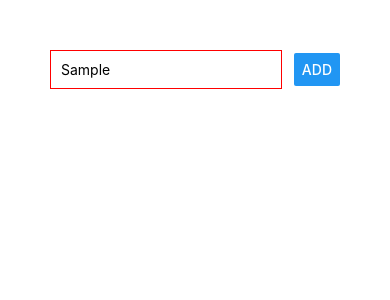
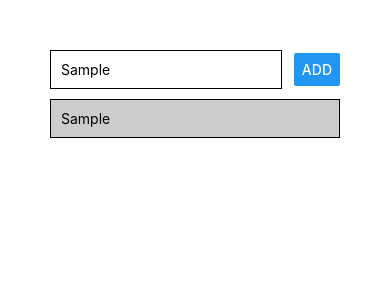
Before and after one commit to Aaronjsmith0/react-native-course, a React Native app: screen / in a window 390 px wide. Both pictures are taken after typing "Sample" into the empty fields and a click on the button "ADD". Shown: the top 300 px of the page. Built offline with nearby package versions, Linux system fonts and the light colour scheme.

Commit message:
got broken into components

```diff
--- a/App.js
+++ b/App.js
@@ -1,16 +1,35 @@
-import React from 'react';
-import { StyleSheet, Text, View, Button, TextInput } from 'react-native';
+import React, { useState } from 'react';
+import {
+  StyleSheet,
+  Text,
+  View,
+  TextInput,
+  Button,
+  ScrollView,
+  FlatList
+} from 'react-native';
+
+import GoalItem from './components/GoalItem';
+import GoalInput from './components/GoalInput';
 
 export default function App() {
+  const [courseGoals, setCourseGoals] = useState([]);
+
+  const addGoalHandler = goalTitle => {
+    setCourseGoals(currentGoals => [
+        ...currentGoals,
+        { id: Math.random().toString(), value: goalTitle }
+    ]);
+  };
+
   return (
     <View style={styles.screen}>
-      <View style={styles.inputContainer}>
-        <TextInput placeholder="Course Goal" style={styles.input} />
-        <Button title="ADD" />
-      </View>
-      <View>
-
-      </View>
+      <GoalInput onAddGoal={addGoalHandler} />
+      <FlatList
+        keyExtractor={(item, index) => item.id}
+        data={courseGoals}
+        renderItem={itemData => <GoalItem title={itemData.item.value} />}
+      />
     </View>
   );
 }
@@ -19,15 +38,4 @@
   screen: {
     padding: 50
   },
-  inputContainer: {
-    flexDirection: 'row',
-    justifyContent: "space-between",
-    alignItems: 'center'
-  },
-  input: {
-    borderColor: 'red',
-    borderWidth: 1,
-    padding: 10,
-    width: '80%'
-  }
 });
--- /dev/null
+++ b/components/GoalInput.js
@@ -0,0 +1,38 @@
+import React, { useState } from 'react';
+import { View, StyleSheet, TextInput, Button } from 'react-native';
+
+const GoalInput = props => {
+    const [enteredGoal, setEnteredGoal] = useState('');
+
+    const goalInputHandler = enteredText => {
+        setEnteredGoal(enteredText);
+    };
+
+    return (
+        <View style={styles.inputContainer}>
+            <TextInput
+                placeholder="Course Goal"
+                style={styles.input}
+                onChangeText={goalInputHandler}
+                value={enteredGoal}
+            />
+            <Button title="ADD" onPress={props.onAddGoal.bind(this, enteredGoal)} />
+        </View>
+    );
+};
+
+const styles = StyleSheet.create({
+    inputContainer: {
+        flexDirection: 'row',
+        justifyContent: 'space-between',
+        alignItems: 'center'
+    },
+    input: {
+        width: '80%',
+        borderColor: 'black',
+        borderWidth: 1,
+        padding: 10
+    },
+});
+
+export default GoalInput;
--- /dev/null
+++ b/components/GoalItem.js
@@ -0,0 +1,22 @@
+import React from 'react';
+import { View, Text, StyleSheet } from 'react-native';
+
+const GoalItem = props => {
+    return (
+        <View style={styles.listItem}>
+            <Text>{props.title}</Text>
+        </View>
+    );
+};
+
+const styles = StyleSheet.create({
+    listItem: {
+        padding: 10,
+        marginVertical: 10,
+        backgroundColor: '#ccc',
+        borderColor: 'black',
+        borderWidth: 1
+    }
+});
+
+export default GoalItem;
```
